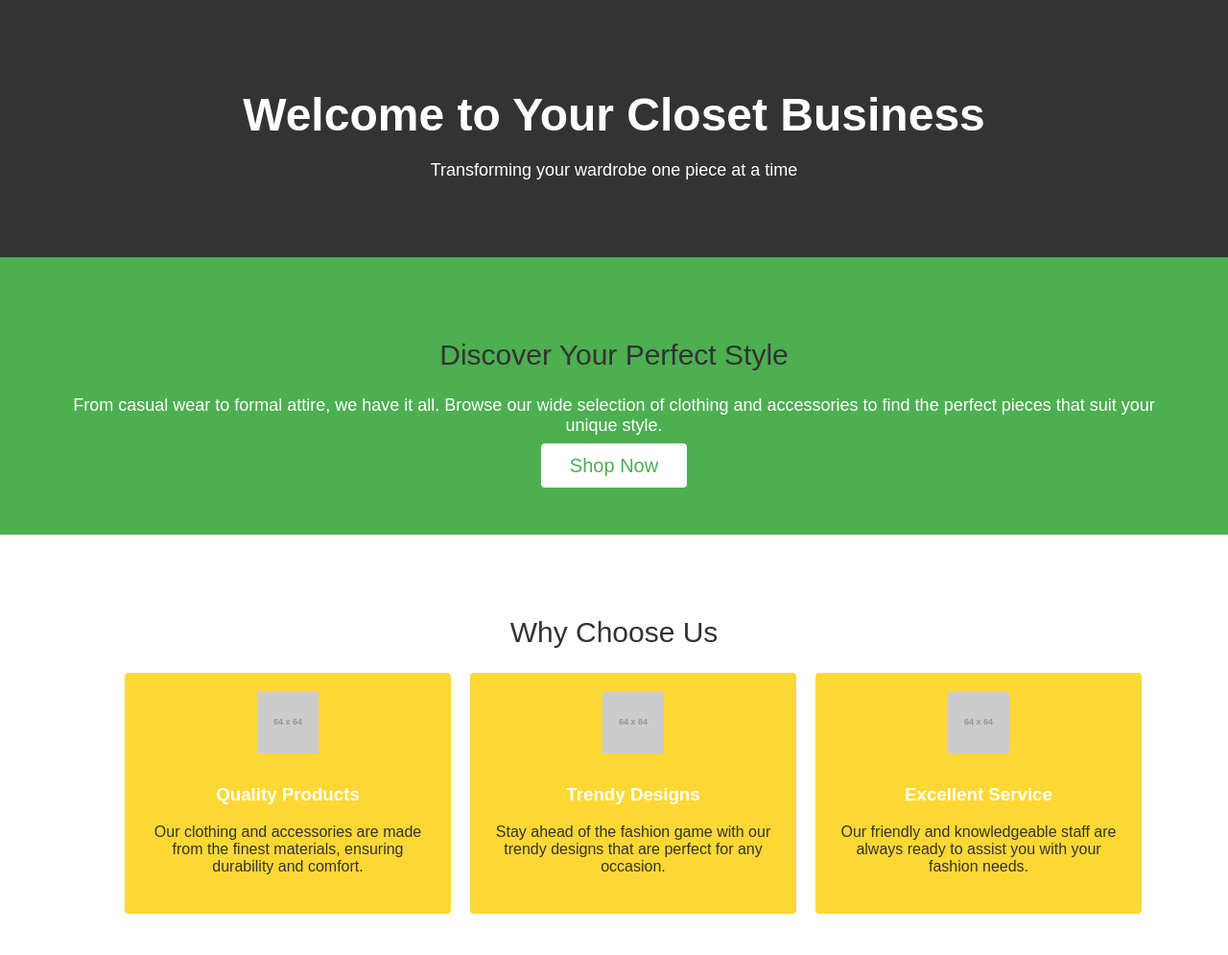
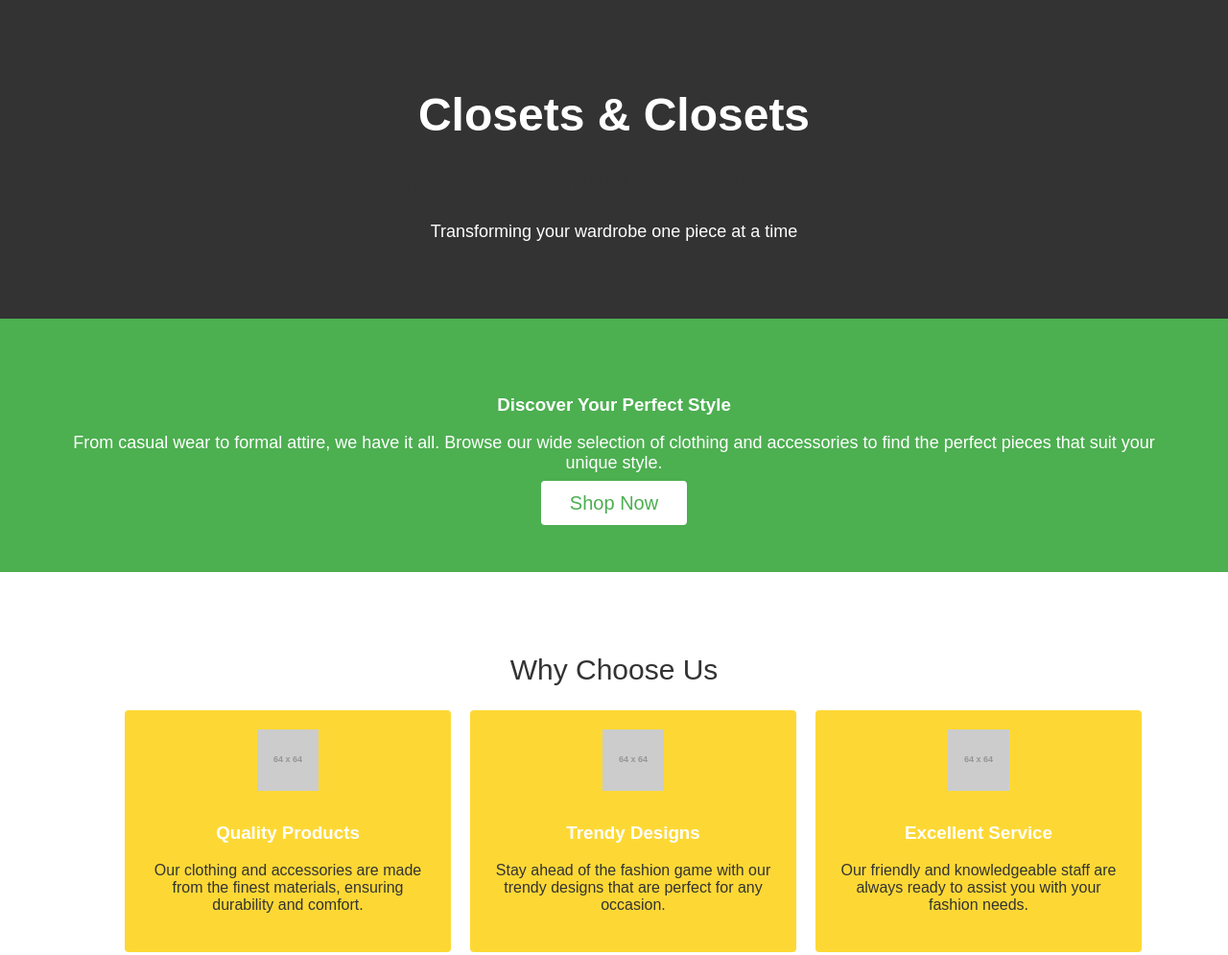
Before and after one commit to Monaveed07/closets, a plain HTML site: page index.html in a window 1280 px wide. Shown: the top 995 px of the page at 96% size. Drawn offline with Linux system fonts and the light colour scheme; placeholder pictures from the web are drawn by us.

Commit message:
Update index.html

```diff
--- a/index.html
+++ b/index.html
@@ -168,11 +168,12 @@ submit"]:hover {
 
 <body>
     <header>
-        <h1>Welcome to Your Closet Business</h1>
+        <h1>Closets & Closets</h1>
+        <h2>Welcome to Your Closet Business</h2>
         <p>Transforming your wardrobe one piece at a time</p>
     </header>
     <section id="hero">
-        <h2>Discover Your Perfect Style</h2>
+        <h3>Discover Your Perfect Style</h3>
         <p>From casual wear to formal attire, we have it all. Browse our wide selection of clothing and accessories
             to find the perfect pieces that suit your unique style.</p>
         <a href="#" class="cta-button">Shop Now</a>
```
